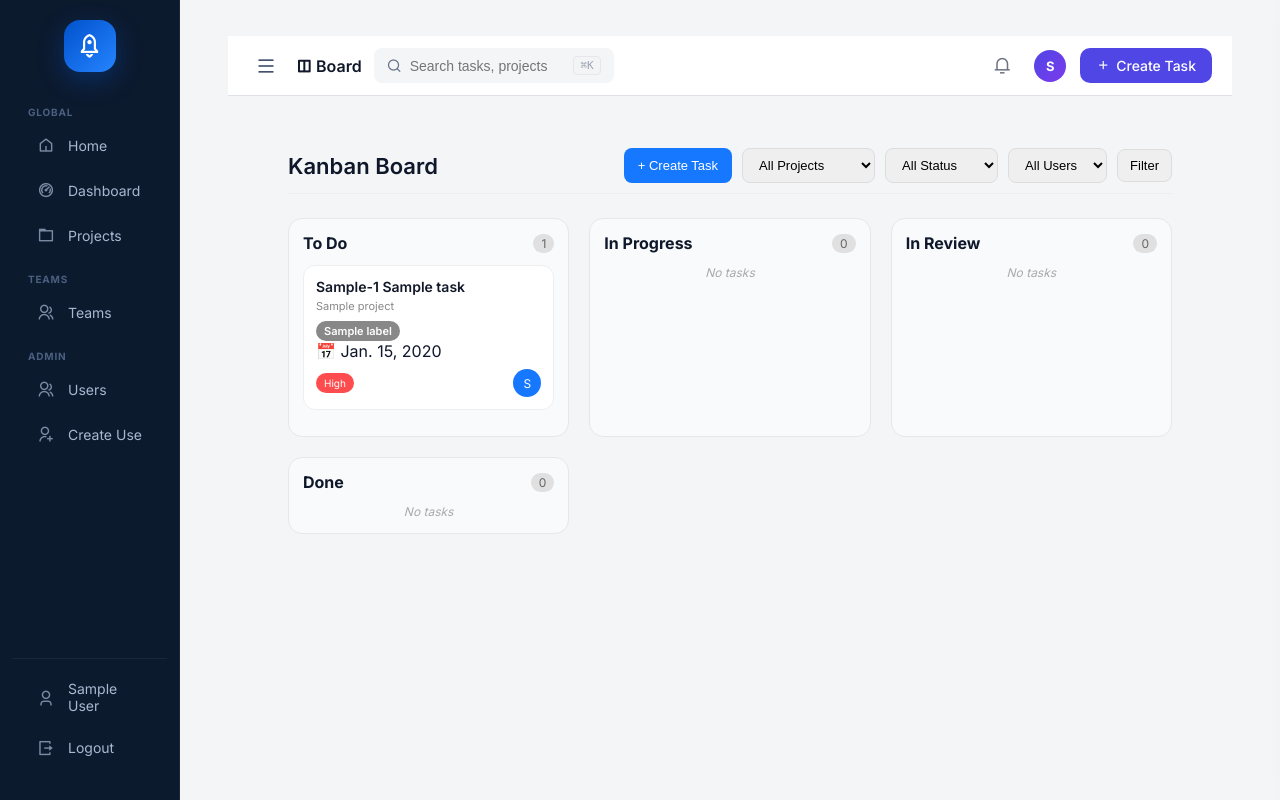
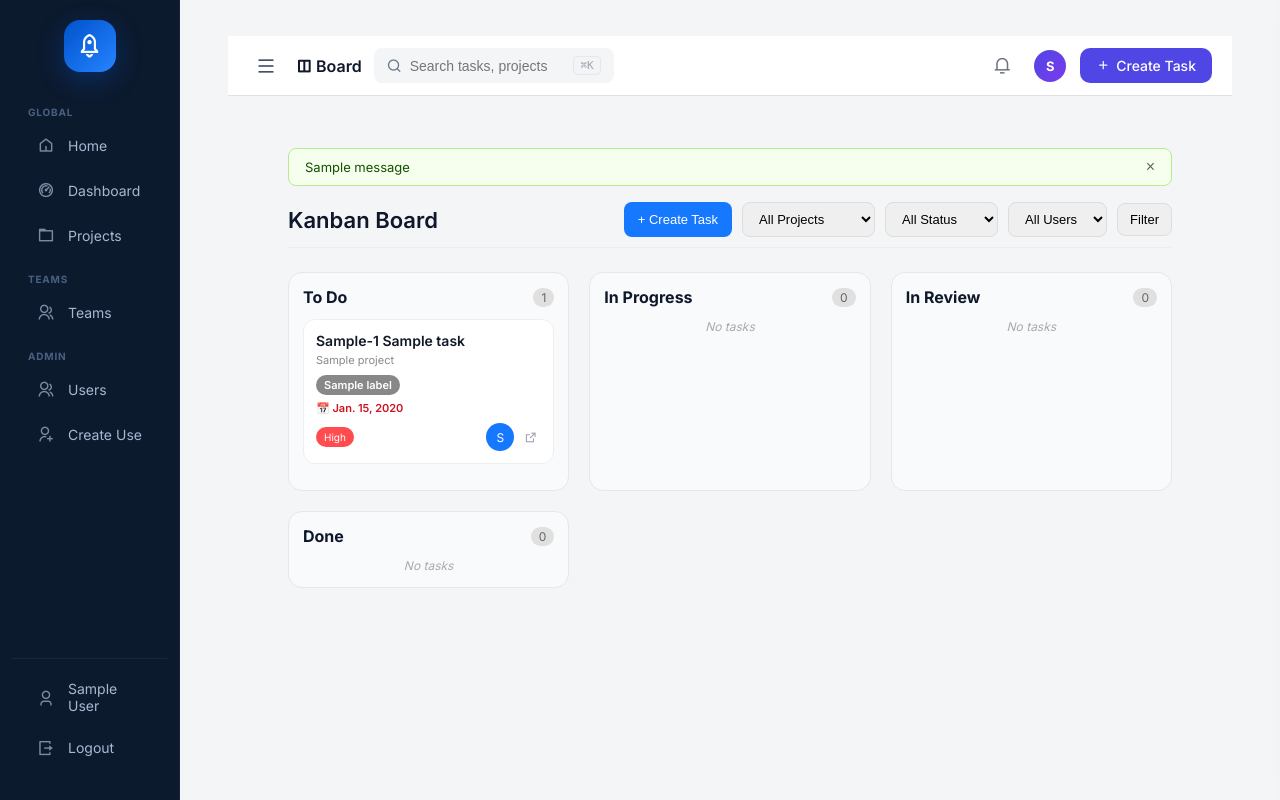
Before and after one commit to sindhu-coder-byte/task_forge, a Django app: page /tasks/ in a window 1280 px wide. Run offline with Django 5.2, Linux system fonts and the light colour scheme; a user stored in the database is signed in; tables that the repository leaves empty hold one stand-in row (values such as "Sample post"); one stand-in notice (Sample message) is shown; data that the repository does not hold is empty; some libraries are stand-ins or nearby versions.

Commit message:
Fix Create Task for project leads; enhance tasks board
- views.py: broaden create_task project query for project leads — was
  filtering to projectmembership__role='project_lead' only, which meant
  any lead whose membership role is developer/tester/etc was redirected
  away with a warning. Now matches tasks view: any membership qualifies.
- views.py: add 'today' to tasks view context so the overdue due-date
  class in the board template evaluates correctly.
- tasks.html: remove stray <div> tag embedded inside <style> block (was
  breaking .badge.status CSS rule).
- tasks.html: close sidebar </div> before create-task modal so the
  fixed-positioned overlay is not a descendant of the fixed sidebar.
- tasks.html: add Django flash messages banner at top of board.
- tasks.html: add external link button on each task card pointing to
  task_detail page; click does not open the sidebar panel.
- tasks.html: add .task-due / .overdue and .board-msg CSS rules.
- .gitignore: add venv/ exclusion.

Co-Authored-By: Claude Sonnet 4.6 <noreply@anthropic.com>

```diff
--- a/core/templates/core/tasks.html
+++ b/core/templates/core/tasks.html
@@ -280,7 +280,7 @@ form select, form button {
 
 
 
-<div class="bad"></div>ge.status {
+.badge.status {
   background:#e6f4ff;
 }
 
@@ -839,6 +839,60 @@ textarea {
 }
 
 
+/* DUE DATE */
+.task-due {
+  font-size: 11px;
+  color: #888;
+  margin-top: 6px;
+}
+.task-due.overdue {
+  color: #cf1322;
+  font-weight: 600;
+}
+
+/* DETAIL LINK */
+.task-detail-link {
+  font-size: 13px;
+  color: #9ca3af;
+  text-decoration: none;
+  padding: 2px 4px;
+  border-radius: 4px;
+  transition: 0.15s;
+}
+.task-detail-link:hover {
+  color: #1677ff;
+  background: #e6f4ff;
+}
+
+/* MESSAGES */
+.board-messages {
+  margin-bottom: 16px;
+}
+.board-msg {
+  display: flex;
+  align-items: center;
+  justify-content: space-between;
+  padding: 10px 16px;
+  border-radius: 8px;
+  font-size: 13px;
+  margin-bottom: 8px;
+}
+.board-msg--error   { background:#fff2f0; border:1px solid #ffccc7; color:#cf1322; }
+.board-msg--warning { background:#fffbe6; border:1px solid #ffe58f; color:#874d00; }
+.board-msg--success { background:#f6ffed; border:1px solid #b7eb8f; color:#135200; }
+.board-msg--info,
+.board-msg--debug   { background:#e6f4ff; border:1px solid #91caff; color:#0958d9; }
+.board-msg-close {
+  background: none;
+  border: none;
+  font-size: 16px;
+  cursor: pointer;
+  margin-left: 12px;
+  line-height: 1;
+  opacity: 0.6;
+}
+.board-msg-close:hover { opacity: 1; }
+
 @media (max-width: 768px) {
   .board-container {
     padding: 14px;
@@ -851,6 +905,17 @@ textarea {
 {% block shell_page %}
 
 <div class="board-container">
+
+{% if messages %}
+<div class="board-messages">
+  {% for message in messages %}
+  <div class="board-msg board-msg--{{ message.tags }}">
+    <span>{{ message }}</span>
+    <button class="board-msg-close" onclick="this.parentNode.remove()" title="Dismiss">&times;</button>
+  </div>
+  {% endfor %}
+</div>
+{% endif %}
 
 <div class="board-header">
   <div class="board-title">Kanban Board</div>
@@ -972,8 +1037,14 @@ textarea {
       {{ task.priority }}
     </div>
 
-    <div class="avatar">
-      {{ task.assigned_to.username|default:"?"|slice:":1"|upper }}
+    <div style="display:flex; align-items:center; gap:6px;">
+      <div class="avatar" title="{{ task.assigned_to.username|default:'Unassigned' }}">
+        {{ task.assigned_to.username|default:"?"|slice:":1"|upper }}
+      </div>
+      <a href="{% url 'core:task_detail' task.id %}" class="task-detail-link"
+         onclick="event.stopPropagation()" title="View details">
+        <i class="ri-external-link-line"></i>
+      </a>
     </div>
   </div>
 
@@ -1102,6 +1173,8 @@ textarea {
     <i class="ri-calendar-line"></i> Not set
   </div>
 </div>
+
+</div><!-- /taskSidebar -->
 
 {% if request.user.profile.role == 'admin' or request.user.profile.isProjectLead or is_project_lead %}
 <!-- CREATE TASK MODAL -->
--- a/core/views.py
+++ b/core/views.py
@@ -1571,6 +1571,7 @@ def tasks(request):
         'is_project_lead': _is_project_lead(request.user),
         'status_choices': status_choices,
         'status_counts': status_counts,
+        'today': date.today(),
     })
 
 @login_required
@@ -1629,10 +1630,9 @@ def create_task(request):
     if is_admin:
         projects = Project.objects.all()
     elif is_project_lead:
-        # Project leads can create tasks for projects they lead
         projects = Project.objects.filter(
             Q(project_lead=request.user) |
-            Q(projectmembership__user=request.user, projectmembership__role='project_lead')
+            Q(projectmembership__user=request.user)
         ).distinct()
     else:
         # Regular members can create tasks for projects they're members of
```
Also changed, not shown: 1 other file.
